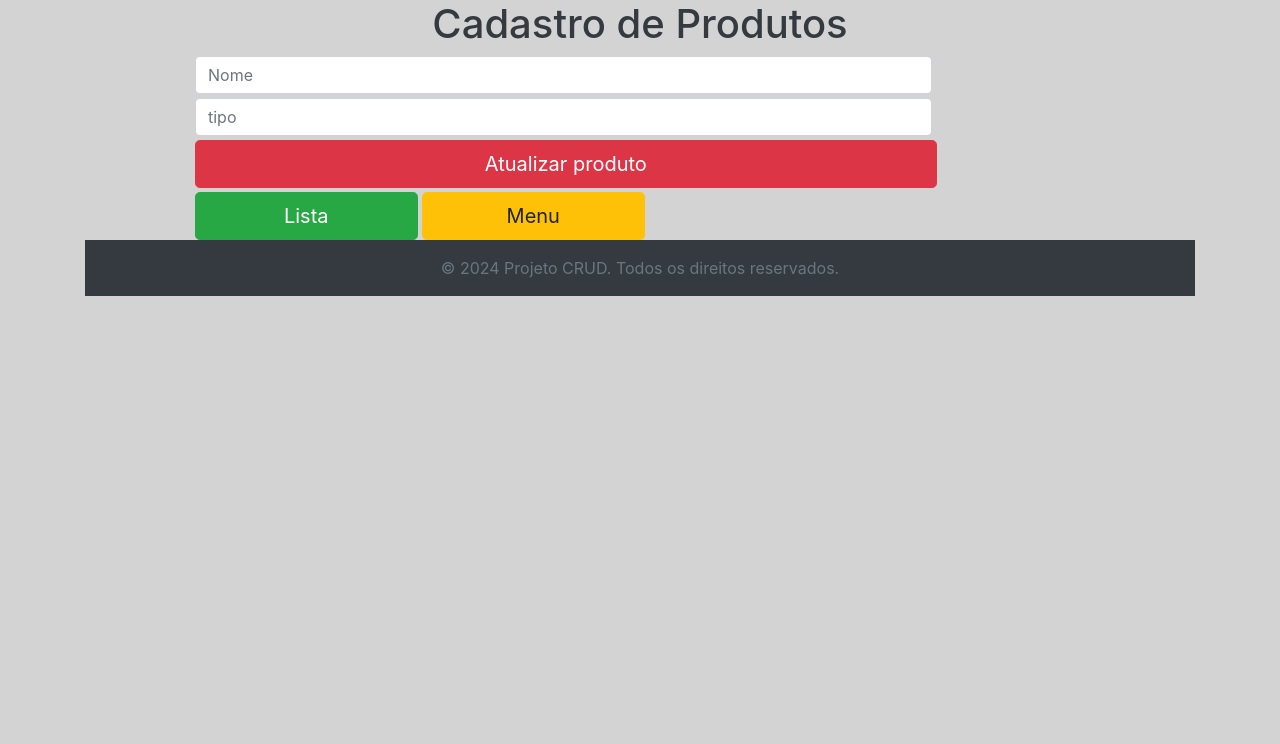
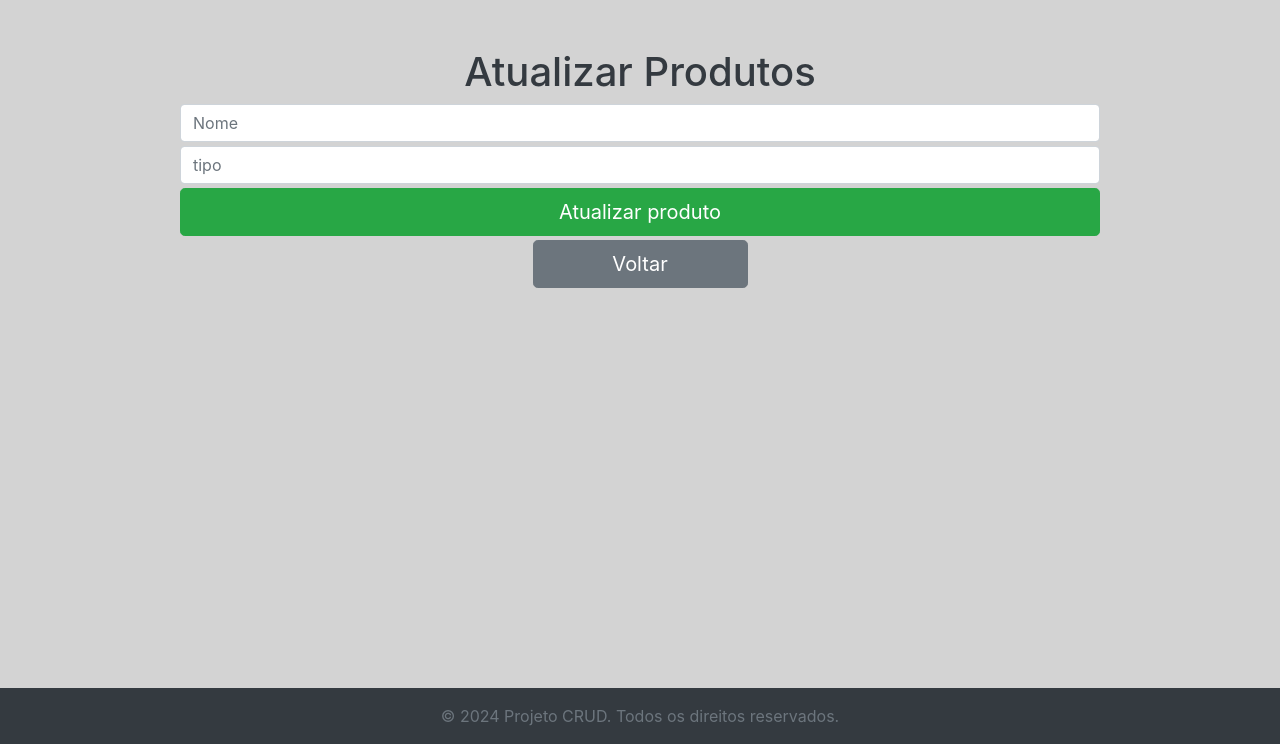
Before and after one commit to matheusilveiraw/projetocrud, a PHP site: page /editar_produto.php in a window 1280 px wide. Shown: the part 56-800 px from the top of the page. Run offline with PHP 8.4, Linux system fonts and the light colour scheme; data that the repository does not hold is empty; some libraries are stand-ins or nearby versions.

Commit message:
atualizar produto att

```diff
--- a/cadastro_produto.php
+++ b/cadastro_produto.php
@@ -7,7 +7,6 @@ include_once 'banco_de_dados/conexao_banco.php'
     <div class="row justify-content-center">
         <div class="col-10">
             <h1 class="text-center mt-5">Cadastro de Produtos</h1>
-
             <form class="form-horizontal" action="banco_de_dados/create_produto.php" method="POST">
                 <div class="mt-1">
                     <input type="text" name="nome" class="form-control" id="nome" placeholder="Nome" required>
@@ -15,12 +14,10 @@ include_once 'banco_de_dados/conexao_banco.php'
                 <div class="mt-1">
                     <input type="text" name="tipo" class="form-control" id="tipo" placeholder="Tipo" required>
                 </div>
-
-                <div class="text-center mt-1">
+                <div class="mt-1">
                     <button type="text" class="btn btn-success btn-lg col-12" name="btn-cadastrar-produto" required>Cadastrar produto</button>
                 </div>
             </form>
-
             <div class="container text-center mt-1">
                 <div class="container text-center mt-1">
                     <a class="btn btn-secondary btn-lg col-sm-3" href="produtos.php" role="button">Voltar</a>
--- a/editar_produto.php
+++ b/editar_produto.php
@@ -11,36 +11,33 @@
 }
 ?>
 
-<div class="container text-center flex-grow-1">
-    <div class="row">
-        <div class="col"> </div>
+<div class="container flex-grow-1">
+    <div class="row justify-content-center">
         <div class="col-10">
-            <h1>Cadastro de Produtos</h1>
-
+            <h1 class="text-center mt-5">Atualizar Produtos</h1>
             <form class="form-horizontal" action="banco_de_dados/update_produto.php" method="POST">
-                <div class="col-sm-10 mt-1">
-                    <input type="text" name="nome" class="form-control" id="nome" placeholder="Nome" value="<?php echo $dados['nome']?>">
+                <div class="mt-1">
+                    <input type="text" name="nome" class="form-control" id="nome" placeholder="Nome" value="<?php echo $dados['nome'] ?>" required>
                 </div>
-                <div class="col-sm-10 mt-1">
-                    <input type="text" name="tipo" class="form-control" id="tipo" placeholder="tipo" value="<?php echo $dados['tipo']?>">
+                <div class="mt-1">
+                    <input type="text" name="tipo" class="form-control" id="tipo" placeholder="tipo" value="<?php echo $dados['tipo'] ?>" required>
                 </div>
 
-                <div class="col-sm-10 mt-1">
-                    <input type="hidden" name="id" class="form-control" id="id" placeholder="id" value="<?php echo $dados['id']?>">
+                <div class="mt-1">
+                    <input type="hidden" name="id" class="form-control" id="id" placeholder="id" value="<?php echo $dados['id'] ?>">
                 </div>
 
-                <div class="container text-left mt-1">
-                    <button type="text" class="btn btn-danger btn-lg col-10" name="btn-atualizar-produto">Atualizar produto</button>
+                <div class="mt-1">
+                    <button type="text" class="btn btn-success btn-lg col-12" name="btn-atualizar-produto">Atualizar produto</button>
                 </div>
             </form>
 
-            <div class="container text-left mt-1">
-                <a class="btn btn-success btn-lg col-sm-3" href="produtos.php" role="button">Lista</a>
-
-                <a class="btn btn-warning btn-lg col-sm-3" href="index.php" role="button"">Menu</a>
+            <div class="container text-center mt-1">
+                <div class="container text-center mt-1">
+                    <a class="btn btn-secondary btn-lg col-sm-3" href="produtos.php" role="button">Voltar</a>
                 </div>
             </div>
-        <div class=" col">
+        </div>
     </div>
 </div>
 
```
Lines whose indentation alone changed are shown as unchanged.
